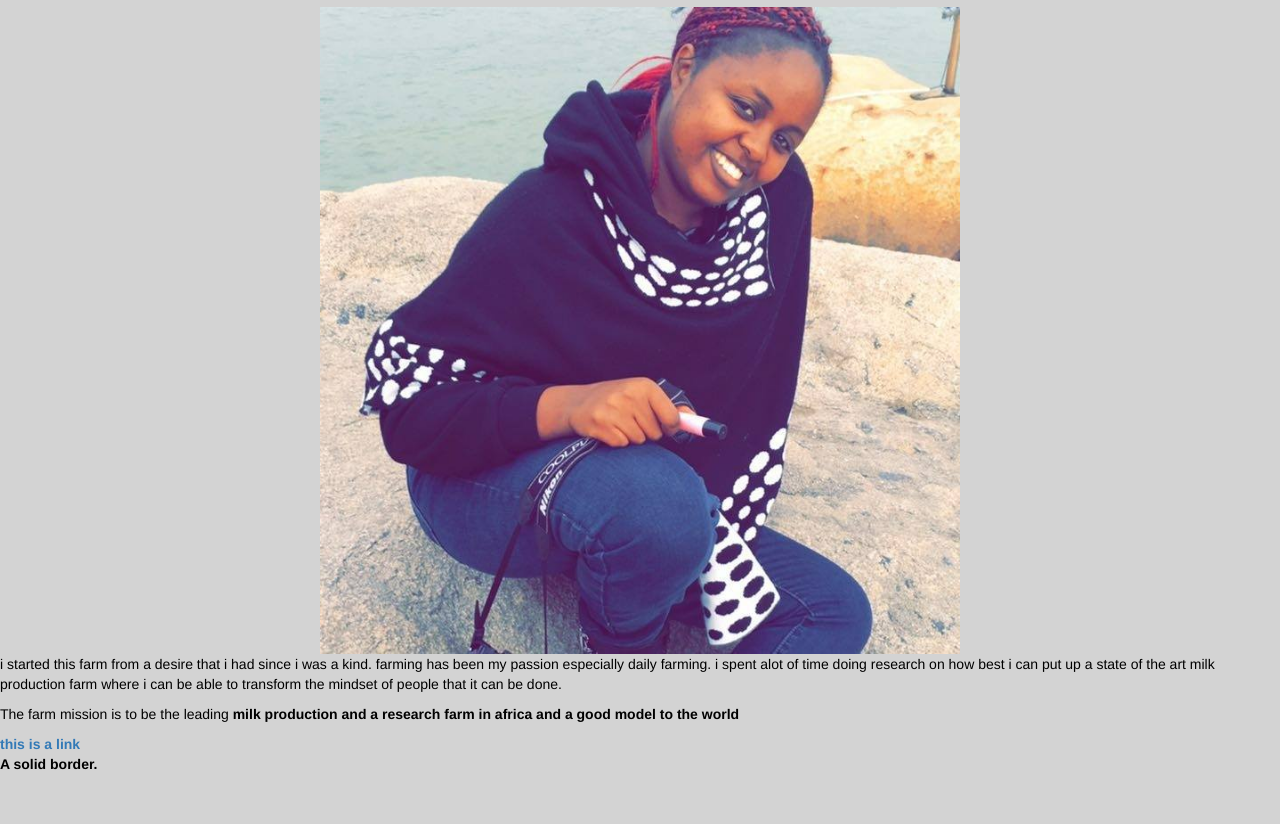
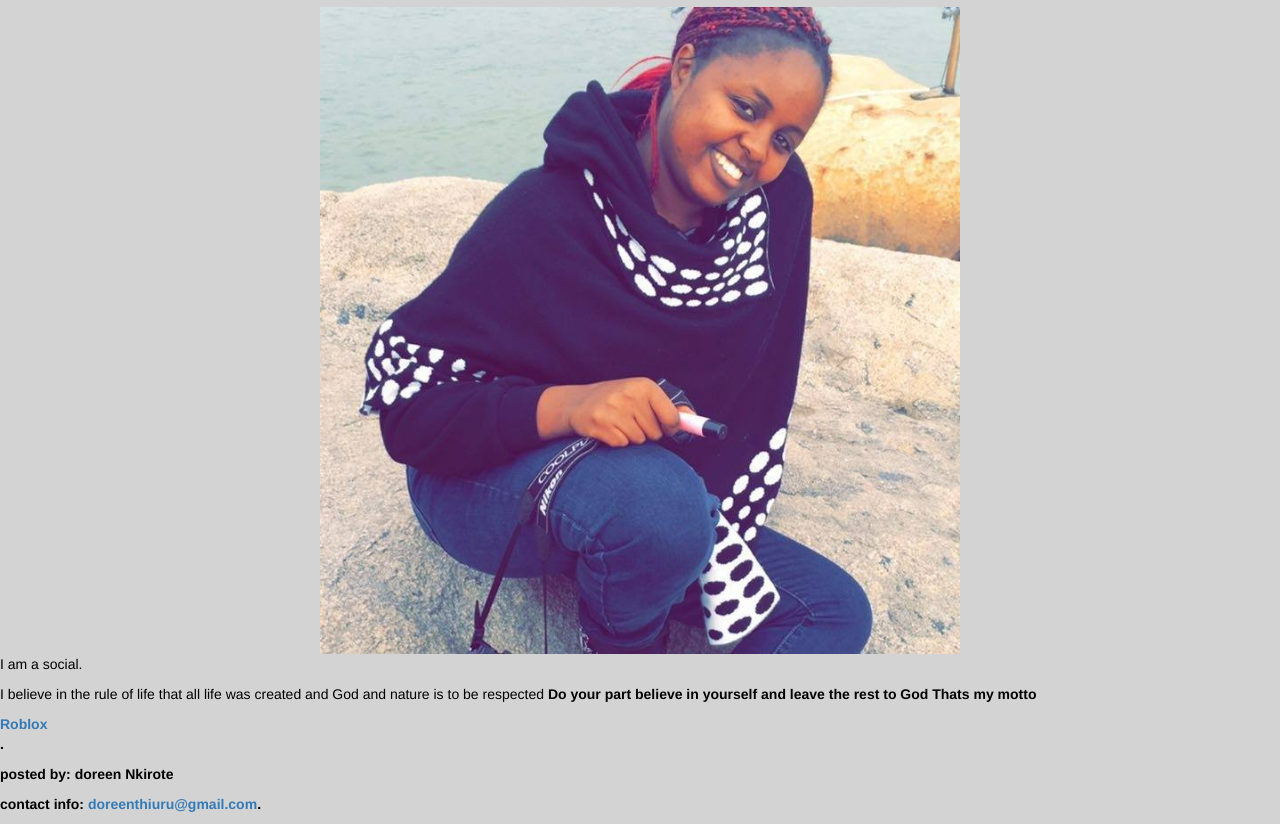
Before and after one commit to eghlah/eghlah.github.io, a plain HTML site: page design.html in a window 1280 px wide. Shown: the part 152-976 px from the top of the page. Before the commit the page ends 936 px from the top, so only its background shows below. Drawn offline with nearby package versions, Linux system fonts and the light colour scheme.

Commit message:
the new code to html

```diff
--- a/design.html
+++ b/design.html
@@ -16,11 +16,14 @@
   <h1>Doreen Nkirote</h1>
   <h2>my name is doreen Nkirote am a student at moringa school and i love doing what i do though its challenging</h2>
   <img src="images/doreen.jpg" alt="photo of doreen">
-  <p> i started this farm from a desire that i had since i was a kind. farming has been my passion especially daily farming. i spent alot of time doing research on how best i can put up a state of the art milk production farm where i can be able to transform
-    the mindset of people that it can be done. </p>
-  <p>The farm mission is to be the leading <strong>milk production and a research farm<strong> in africa and a good model to the world</p>
-      <a href ="https://www.facebook.com/riceen"> this is a link </a>
-      <p class="solid"> A solid border.</P>
+  <p> I am a social. </p>
+  <p>I believe in the rule of life that all life was created and God and nature is to be respected <strong>Do your part believe in yourself and leave the rest to God<strong> Thats my motto</p>
+      <a href ="https://github.com/eghlah/roblox.git"> Roblox </a>
+      <p class="">.</P>
+        <foote>
+          <p> posted by: doreen Nkirote</p>
+          <p> contact info: <a href="mail to:doreenthiuru@gmail.com">doreenthiuru@gmail.com</a>.</p>
+        </footer>
 </body>
 
 </html>
```
